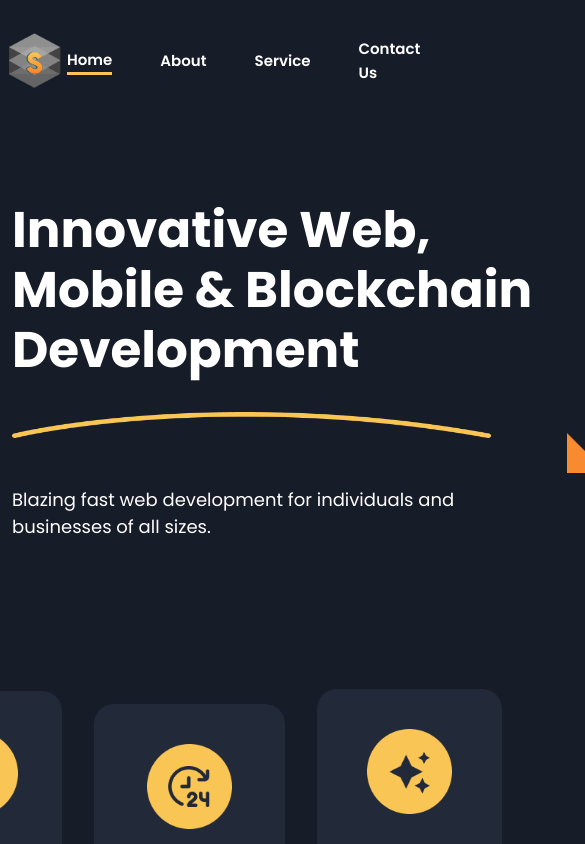
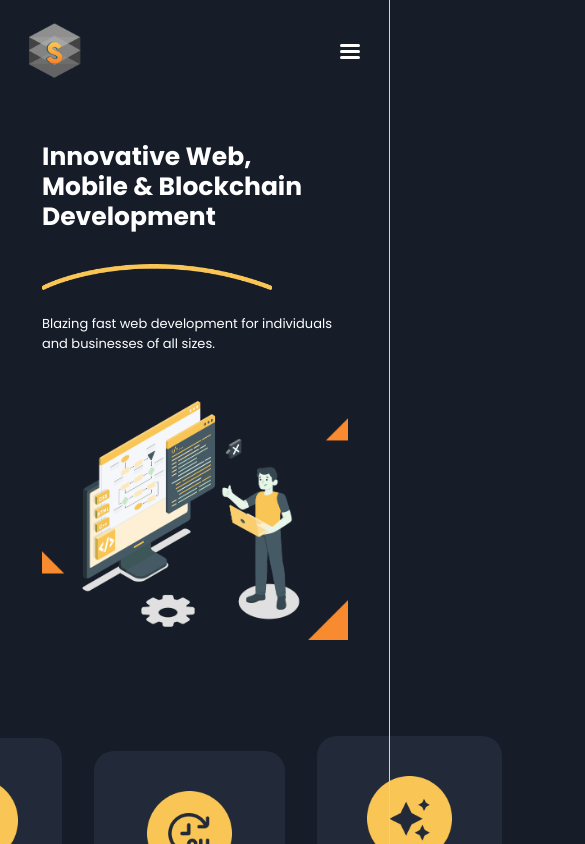
Before and after one commit to cepu-in/company_profile, a Next.js app: page / in a window 390 px wide. Shown: the top 844 px of the page, 585 px wide, since content can reach past the window. Built offline with nearby package versions, Linux system fonts and the light colour scheme.

Commit message:
Update Responsive Unfinish Home

```diff
--- a/app/assets/scss/main.scss
+++ b/app/assets/scss/main.scss
@@ -2,6 +2,9 @@
 @import "./about/about.scss";
 @import "./service/service.scss";
 @import "./contact/contact.scss";
+
+$primaryColor: #F9C554;
+$softPrimaryColor: #f9d079;
 
 body {
     background-color: #161C28;
@@ -21,6 +24,14 @@ a {
     align-items: center;
     justify-content: space-between;
     margin-bottom: 2.5rem;
+
+    .cep-header-burger {
+        display: none;
+    }
+
+    .cep-header-mobile {
+        display: none;
+    }
 
     .cep-header-menu {
         display: flex;
--- /dev/null
+++ b/app/assets/scss/mobile.scss
@@ -0,0 +1,109 @@
+$primaryColor: #F9C554;
+$softPrimaryColor: #f9d079;
+
+// `sm` applies to x-small devices (portrait phones, less than 576px)
+@media (max-width: 575.98px) {
+    .cep-header {
+        padding: 20px;
+
+        .cep-header-burger {
+            display: block;
+            margin-right: 10px;
+        }
+
+        .cep-header-menu {
+            display: none;
+        }
+
+        .cep-header-mobile {
+            display: block;
+            height: 100%;
+            width: 0;
+            position: fixed;
+            z-index: 1;
+            top: 0;
+            right: 0;
+            background-color: #ffebc1;
+            overflow-x: hidden;
+            transition: 0.5s;
+            padding-top: 40px;
+            border-left: 1px solid #f9d079;
+
+            a {
+                display: block;
+                text-decoration: none;
+                color: $primaryColor;
+                font-size: 13px;
+                font-weight: 600;
+                padding: 8px 8px 8px 30px;
+                transition: 0.3s;
+
+                &:hover {
+                    color: $softPrimaryColor;
+                }
+            }
+
+            span {
+                cursor: pointer;
+            }
+
+            .cep-close-button {
+                position: absolute;
+                top: 10px;
+                font-size: 50px;
+                right: 10px;
+                color: $primaryColor;
+                background-color: transparent;
+                padding: 10px;
+                line-height: 30px;
+                border: unset;
+            }
+        }
+    }
+
+    .cep-content-welcome {
+        flex-direction: column;
+
+        .cep-content-welcome-left {
+            text-align: left;
+            padding: 0 30px;
+
+            h1 {
+                font-size: 25px !important;
+                width: 280px !important;
+            }
+
+            img {
+                width: 75%;
+            }
+
+            p {
+                font-size: 13px !important;
+                width: 290px !important;
+                margin-top: 1.5rem !important;
+            }
+        }
+
+        .cep-content-welcome-right {
+            padding: 0 30px;
+
+            img {
+                margin-top: 2rem;
+                width: 100%;
+                height: auto;
+            }
+        }
+    }
+}
+
+// `md` applies to small devices (landscape phones, less than 768px)
+@media (max-width: 767.98px) {}
+
+// `lg` applies to medium devices (tablets, less than 992px)
+@media (max-width: 991.98px) {}
+
+// `xl` applies to large devices (desktops, less than 1200px)
+@media (max-width: 1199.98px) {}
+
+// `xxl` applies to x-large devices (large desktops, less than 1400px)
+@media (max-width: 1399.98px) {}
--- a/app/components/home/footer.jsx
+++ b/app/components/home/footer.jsx
@@ -13,7 +13,7 @@ export default function FooterComponents() {
                         <h3>PT. Segen Digital Indonesia</h3>
                     </div>
                     <p>
-                        Lorem ipsum dolor sit amet, consectetur adipiscing elit ut aliquam, purus sit amet luctus venenatis, lectus magna fringilla urna, porttitor rhoncus dolor purus non enim praesent elem
+                        We specialize in cutting-edge solutions in Innovative Web, Mobile & Blockchain Development. We transform ideas into impactful web platforms, seamless mobile applications, and secure blockchain solutions.
                     </p>
                 </div>
                 <div className="cep-footer-menu">
--- a/app/components/home/header.jsx
+++ b/app/components/home/header.jsx
@@ -3,19 +3,25 @@
 import Image from "next/image";
 import Link from "next/link";
 import { usePathname } from "next/navigation";
-import { useEffect } from "react";
+import { useEffect, useState } from "react";
+import { Button, CloseButton } from "react-bootstrap";
+import { ReactSVG } from "react-svg";
 
 export default function HeaderComponents() {
-    const pathname = usePathname()
+    const [sideBar, setSideBar] = useState(0);
+    const pathname = usePathname();
 
-    useEffect(() => {
-        console.log(pathname);
-    }, [pathname]);
+    const openSideBarMenu = () => {
+        setSideBar(50);
+    };
 
-    return (
-        <div className="cep-header container">
-            <Image src={"/logo.png"} alt="Logo" width={"67"} height={"62"} priority={true} />
-            <div className="cep-header-menu">
+    const closeSideBarMenu = () => {
+        setSideBar(0);
+    };
+
+    const MenuBar = () => {
+        return (
+            <>
                 <Link href={"/"} className={`${pathname === "/" ? "active" : ""}`}>
                     <span>Home</span>
                 </Link>
@@ -28,7 +34,25 @@ export default function HeaderComponents() {
                 <Link href={"/contact"} className={`${pathname === "/contact" ? "active" : ""}`}>
                     <span>Contact Us</span>
                 </Link>
+            </>
+        );
+    }
+
+    useEffect(() => {
+        console.log(pathname);
+    }, [pathname]);
+
+    return (
+        <div className="cep-header container">
+            <Image src={"/logo.png"} alt="Logo" width={"67"} height={"62"} priority={true} />
+            <div className="cep-header-menu">
+                <MenuBar />
             </div>
+            <div className="cep-header-mobile" style={{ width: `${sideBar}%` }}>
+                <Button variant="light" className="cep-close-button" onClick={() => closeSideBarMenu()}>&times;</Button>
+                <MenuBar />
+            </div>
+            <ReactSVG src={"/svg/burger.svg"} className="cep-header-burger" onClick={() => openSideBarMenu()} />
         </div>
     )
 }
--- a/app/layout.jsx
+++ b/app/layout.jsx
@@ -1,6 +1,7 @@
 import { Poppins } from 'next/font/google'
 import 'bootstrap/dist/css/bootstrap.min.css';
 import './assets/scss/main.scss'
+import './assets/scss/mobile.scss'
 
 const poppins = Poppins({ weight: ['100', '200', '300', '400', '500', '600', '700', '800', '900'], subsets: ['latin'] })
 
--- a/package.json
+++ b/package.json
@@ -14,7 +14,8 @@
     "next-themes": "^0.2.1",
     "react": "^18",
     "react-bootstrap": "^2.9.1",
-    "react-dom": "^18"
+    "react-dom": "^18",
+    "react-svg": "^16.1.32"
   },
   "devDependencies": {
     "sass": "^1.69.5"
```
Also changed, not shown: public/svg/burger.svg (added), 1 other file (tests, documents, lock files or other folders).
